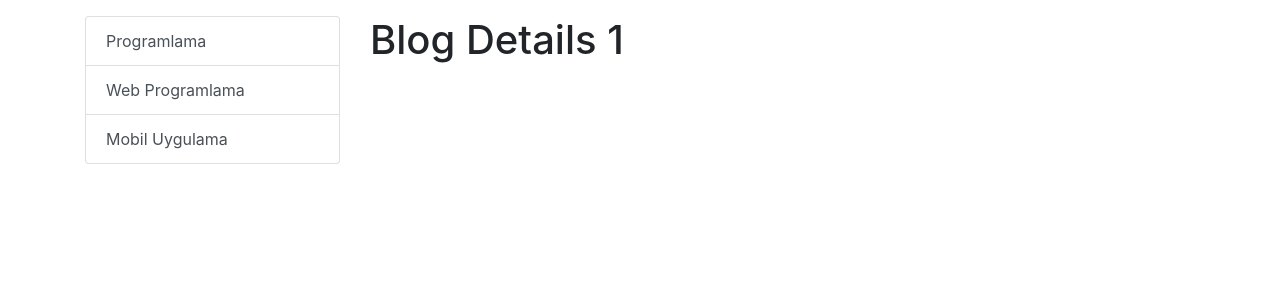
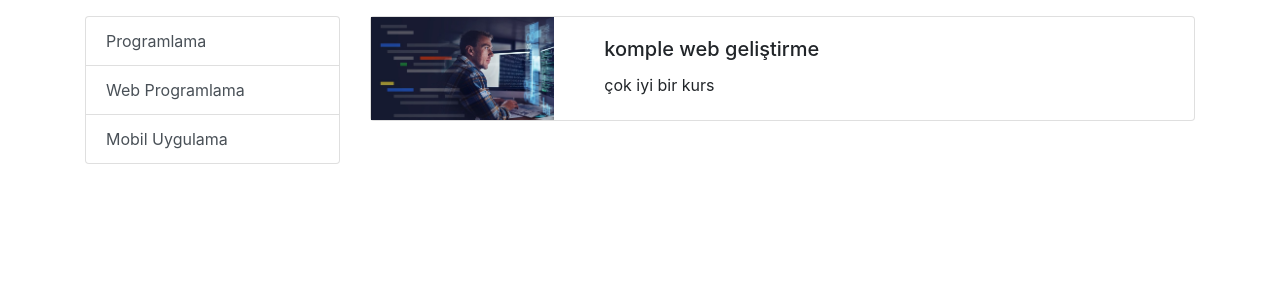
Before and after one commit to gokhangokcen1/python-ogreniyorum, a Django app: page /blogs/1 in a window 1280 px wide. Shown: the part 56-356 px from the top of the page. Run offline with Django 5.2, Linux system fonts and the light colour scheme; some libraries are stand-ins or nearby versions.

Commit message:
blog detay sayfası

```diff
--- a/MY-SITE/blogapp/blog/templates/blog/blog-details.html
+++ b/MY-SITE/blogapp/blog/templates/blog/blog-details.html
@@ -1,4 +1,5 @@
 {% extends "base.html" %}
+{% load static %}
 
 {% block title %} Blog Details {% endblock%}
 
@@ -11,7 +12,23 @@
                 {% include 'partials/_categories.html' %}
             </div>
             <div class="col-9">
-                <h1>Blog Details {{ id }}</h1>
+                <div class="card mb-3">
+                    <div class="row">
+                        <div class="col-md-3">
+                            <img src="{% static 'img/'|add:blog.image %}" alt="" class="img-fluid">
+                        </div>
+                        <div class="col-md-9">
+                            <div class="card-body">
+                                <h5 class="card-title">
+
+                                        {{ blog.title }}
+
+                                </h5>
+                                <p class="card-text">{{ blog.description }}  </p>
+                            </div>
+                        </div>
+                    </div>
+                </div>
             </div>
         </div>
     </div>
--- a/MY-SITE/blogapp/blog/views.py
+++ b/MY-SITE/blogapp/blog/views.py
@@ -44,6 +44,16 @@ def blogs(request):
     return render(request, "blog/blogs.html", context)
 
 def blog_details(request, id):
+    # blogs = data["blogs"]
+    # selectedBlog = None
+
+    # for blog in blogs:
+    #     if blog["id"] == id:
+    #         selectedBlog = blog
+
+    blogs = data["blogs"]
+    selectedBlog = [blog for blog in blogs if blog["id"]==id][0]
+
     return render(request, "blog/blog-details.html", {
-        "id" : id
+        "blog" : selectedBlog
     })
```
